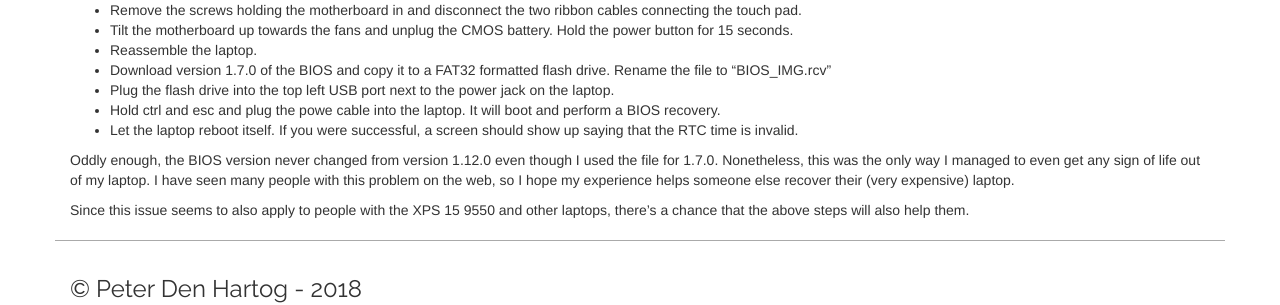
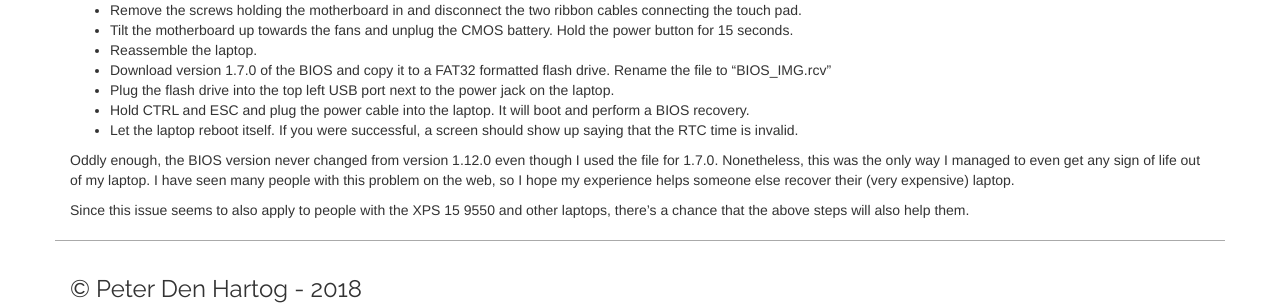
Before and after one commit to pddenhar/pddenhar.github.io, a Jekyll site: the page built from _posts/2019-12-30-recovering-bricked-precision-5510.md, in a window 1280 px wide. Shown: the part 453-758 px from the top of the page. Built offline with Jekyll 4.4.1, drawn with Linux system fonts in a browser that asks for light colours.

Commit message:
Update 2019-12-30-recovering-bricked-precision-5510.md

```diff
--- a/_posts/2019-12-30-recovering-bricked-precision-5510.md
+++ b/_posts/2019-12-30-recovering-bricked-precision-5510.md
@@ -21,7 +21,7 @@ The way I finally fixed my system is as follows:
 * Reassemble the laptop.
 * Download version 1.7.0 of the BIOS and copy it to a FAT32 formatted flash drive. Rename the file to "BIOS_IMG.rcv"
 * Plug the flash drive into the top left USB port next to the power jack on the laptop.
-* Hold ctrl and esc and plug the powe cable into the laptop. It will boot and perform a BIOS recovery.
+* Hold CTRL and ESC and plug the power cable into the laptop. It will boot and perform a BIOS recovery.
 * Let the laptop reboot itself. If you were successful, a screen should show up saying that the RTC time is invalid.
 
 Oddly enough, the BIOS version never changed from version 1.12.0 even though I used the file for 1.7.0. Nonetheless,
```
